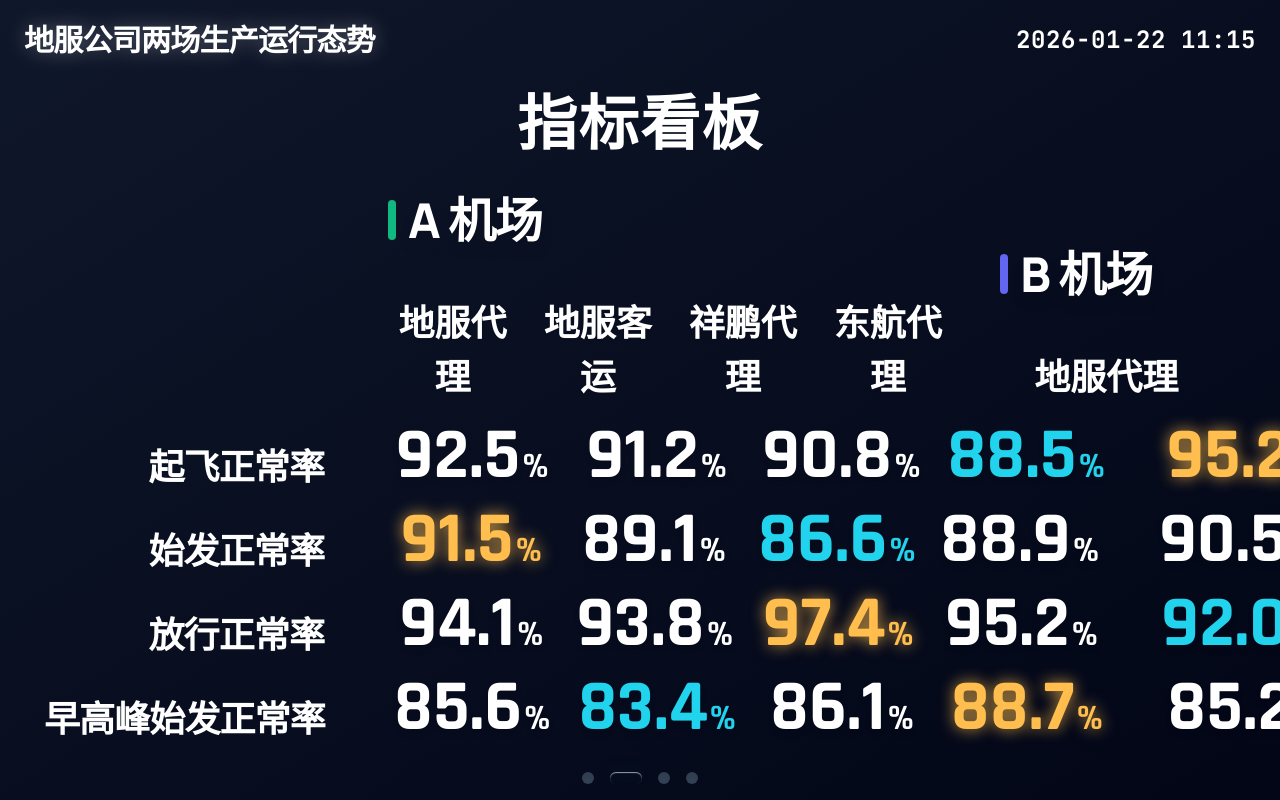
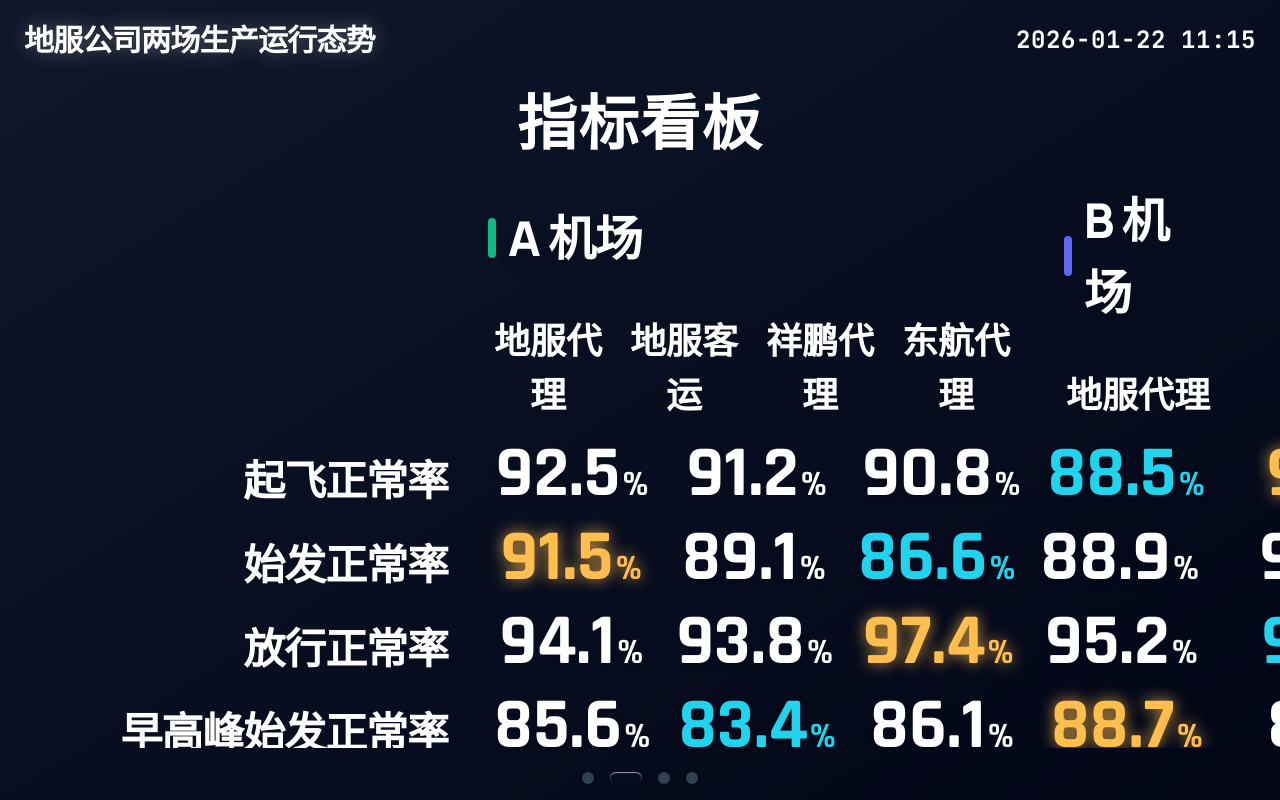
Before and after one commit to fwilyair/dashboard, a React (Vite) app: page / in a window 1280 px wide. Both pictures are taken after a click on the button 598 px from the left and 778 px from the top of the page. Built offline with nearby package versions, Linux system fonts and the light colour scheme.

Commit message:
style: increase metrics panel label size and adjust alignment

```diff
--- a/components/OperationsPanel.tsx
+++ b/components/OperationsPanel.tsx
@@ -85,7 +85,7 @@ export const OperationsPanel: React.FC<OperationsPanelProps> = ({ data }) => {
 
                 {/* Header Row */}
                 <div className="flex items-end pb-2 mb-2"> {/* Reduced pb-6 to pb-2 */}
-                    <div className="w-[320px] flex-shrink-0"></div>
+                    <div className="w-[420px] flex-shrink-0"></div>
 
                     {/* A 机场 Header */}
                     <div className="flex-[4] flex flex-col px-6">
@@ -143,9 +143,9 @@ export const OperationsPanel: React.FC<OperationsPanelProps> = ({ data }) => {
                         return (
                             <div key={key} className="flex-1 flex items-end last:border-0 pb-2">
 
-                                {/* Label Column - Changed to White - Right Aligned */}
-                                <div className="w-[320px] flex-shrink-0 pr-10 mb-[2px] text-right">
-                                    <span className={`text-[36px] font-bold tracking-tight whitespace-nowrap ${isDark ? 'text-white' : 'text-slate-800'}`}>
+                                {/* Label Column - Changed to White - Right Aligned - Reduced padding */}
+                                <div className="w-[420px] flex-shrink-0 pr-4 mb-[2px] text-right">
+                                    <span className={`text-[42px] font-bold tracking-tight whitespace-nowrap ${isDark ? 'text-white' : 'text-slate-800'}`}>
                                         {METRIC_LABELS[key]}
                                     </span>
                                 </div>
```
